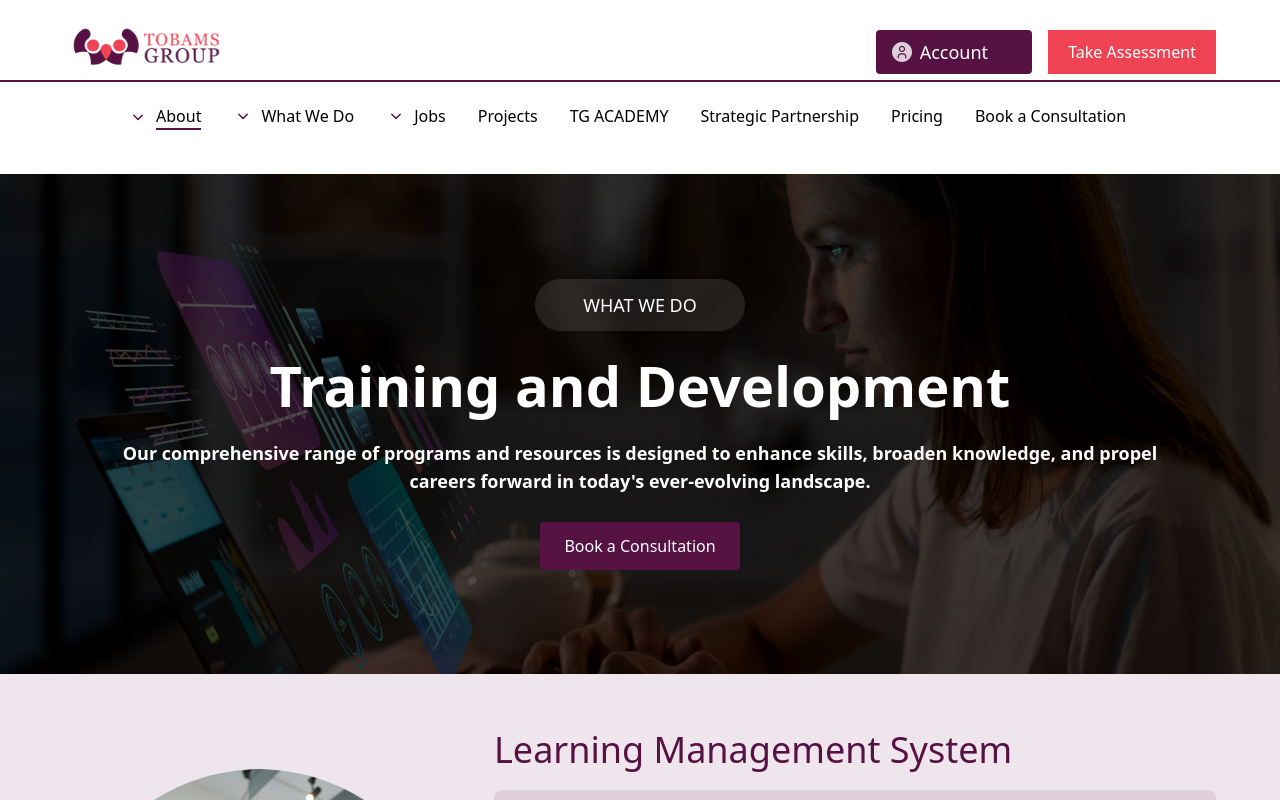
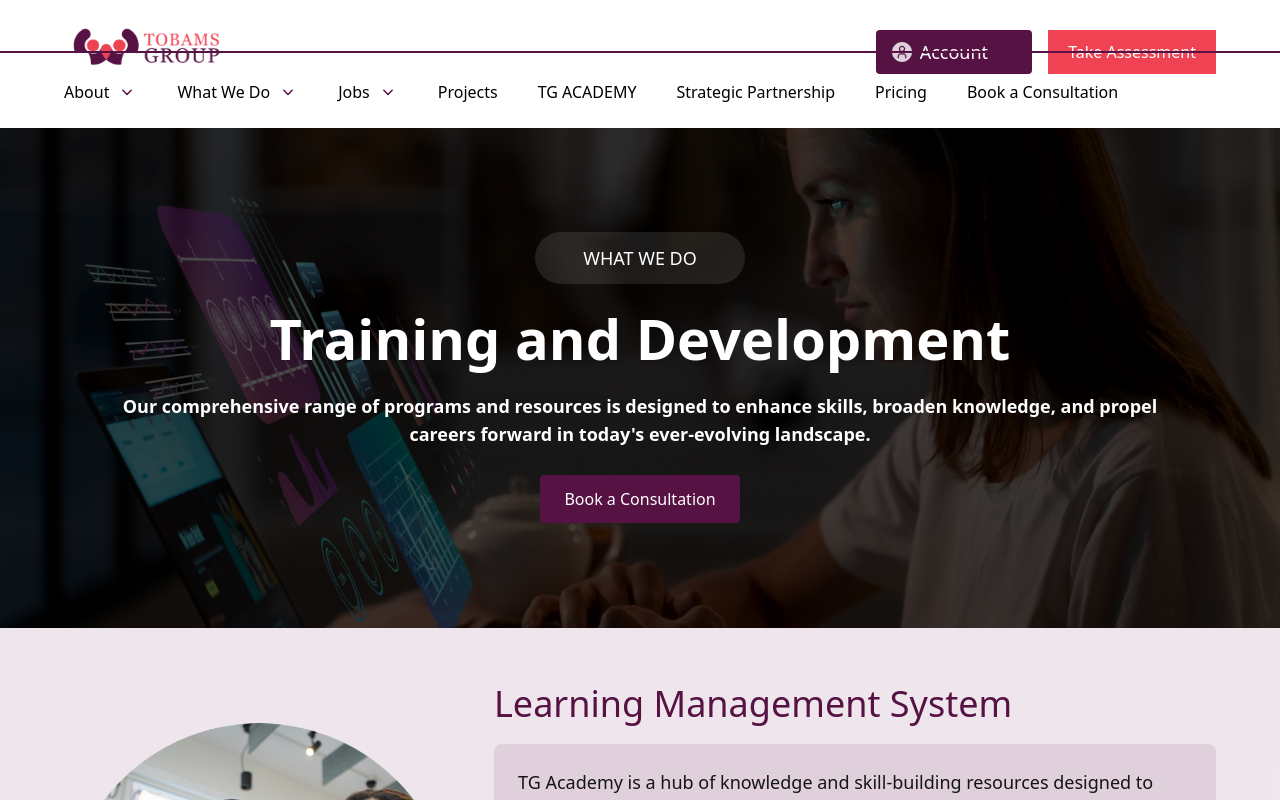
Before and after one commit to jexzyjames/tobams, a Next.js app: page / in a window 1280 px wide. Shown: the top 800 px of the page. Built offline with nearby package versions, Linux system fonts and the light colour scheme.

Commit message:
Update Navbar.tsx

```diff
--- a/app/components/Navbar.tsx
+++ b/app/components/Navbar.tsx
@@ -87,16 +87,17 @@
         >
           <Image src={menu} alt="" width={32} height={32} />
         </button>
+<div className="hidden lg:block absolute left-0 right-0 h-[2px] bg-[#571244]" />
       </nav>
 
-<div className="hidden lg:block fixed left-0 right-0 h-[2px] bg-[#571244]" />
 
 
-      <ul className="hidden lg:inline-flex px-16 py-6">
+      <ul className="hidden lg:inline-flex space-x-4 xl:space-x-8">
   <li className="flex mx-auto gap-8">
 {links.map((link) => (
   <div key={link.name}>
     <p className="flex items-center gap-2">
+        {link.name}
      {link.hasDropdown && (
         <Image
           src={arrow_down}
@@ -110,7 +111,6 @@
             : ""
         }
       >
-        {link.name}
       </span>
     </p>
   </div>
```
